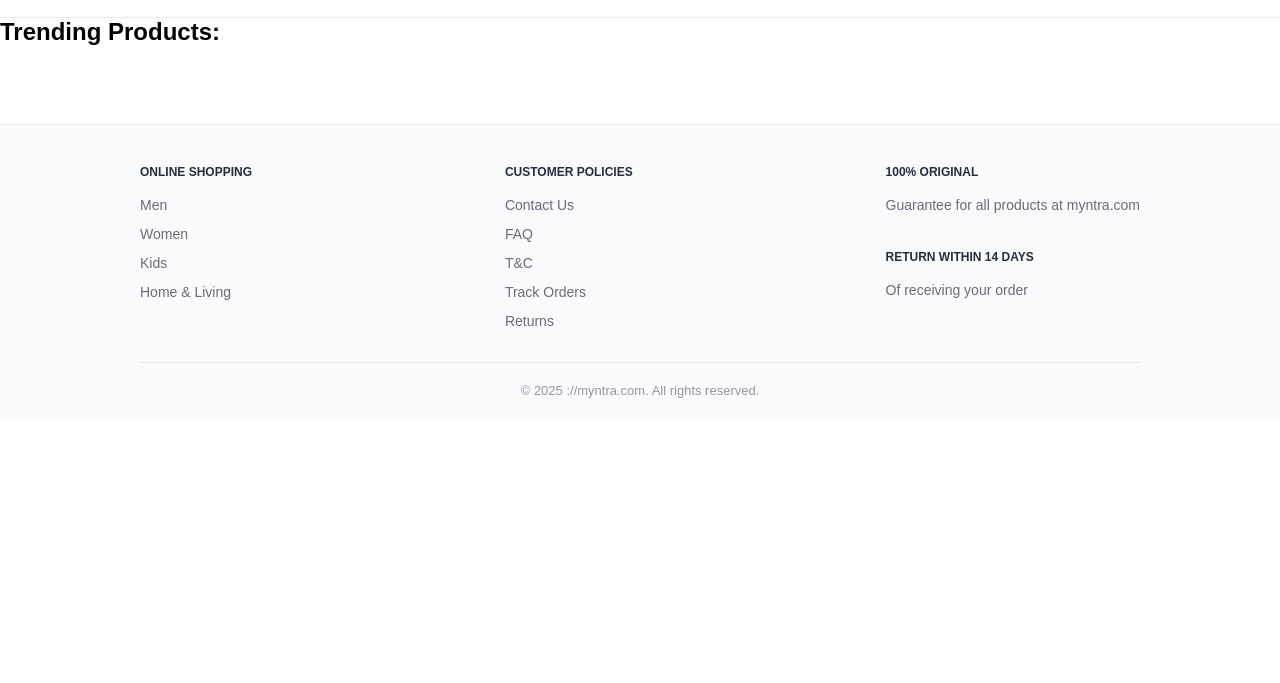
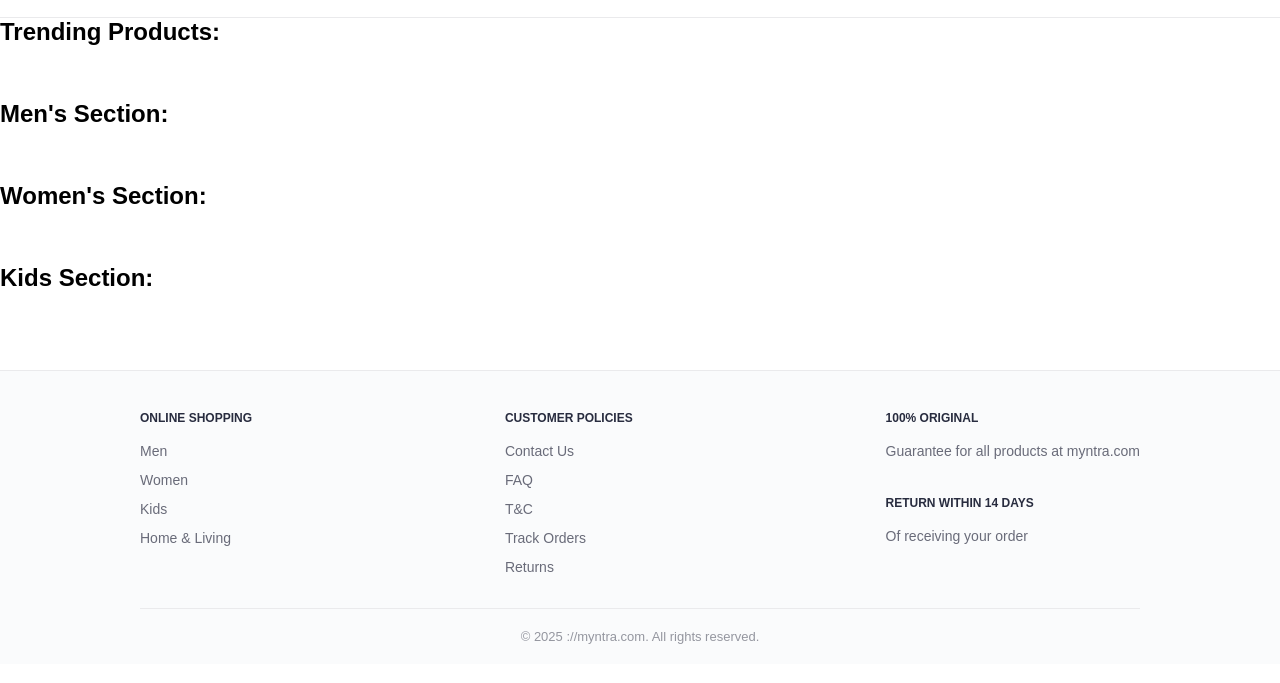
Before and after one commit to Astha0104-design/myntra-clone, a plain HTML site: page index.html in a window 1280 px wide. Shown: the part 51-734 px from the top of the page. Drawn offline with Linux system fonts and the light colour scheme.

Commit message:
added categories

```diff
--- a/index.html
+++ b/index.html
@@ -7,20 +7,49 @@
     <title>Myntra Website</title>
 </head>
 <body>
+
     <header>
         <div class="top-section">
             <a href="https://www.myntra.com/" class="logo">MYNTRA</a>
             <div class="bag">Bag: 0 </div>
         </div>
     </header>
+
+
     <main>
         <div class="container">
-        <h2 class="heading">Trending Products:</h2>
-        <div class="products-grid" id="products-container">
-            <br>
+            <h2 class="heading">Trending Products:</h2>
+            <div class="products-grid" id="products-container">
+                <br>
+            </div>
         </div>
-    </div>
+        <br>
+        <br>
+        <div class="container">
+            <h2 class="heading">Men's Section:</h2>
+            <div class="products-grid" id="products-container">
+                <br>
+            </div>
+        </div>
+        <br>
+        <br>
+        <div class="container">
+            <h2 class="heading">Women's Section:</h2>
+            <div class="products-grid" id="products-container">
+                <br>
+            </div>
+        </div>
+        <br>
+        <br>
+        <div class="container">
+            <h2 class="heading">Kids Section:</h2>
+            <div class="products-grid" id="products-container">
+                <br>
+            </div>
+        </div>
     </main>
+
+
    <footer class="bottom-section">
         <div class="footer-container">
 
```
